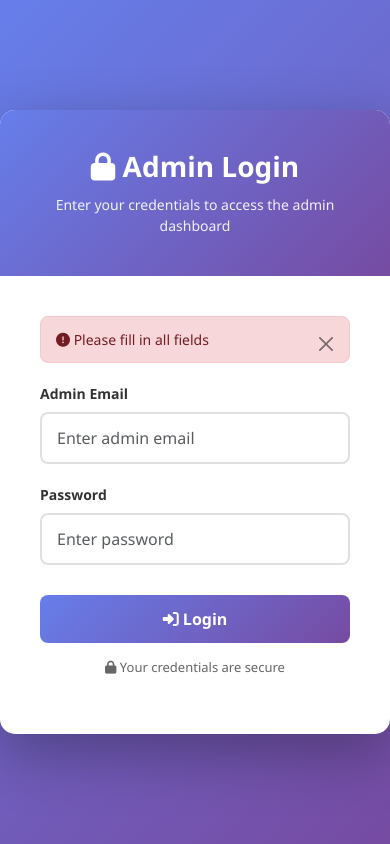
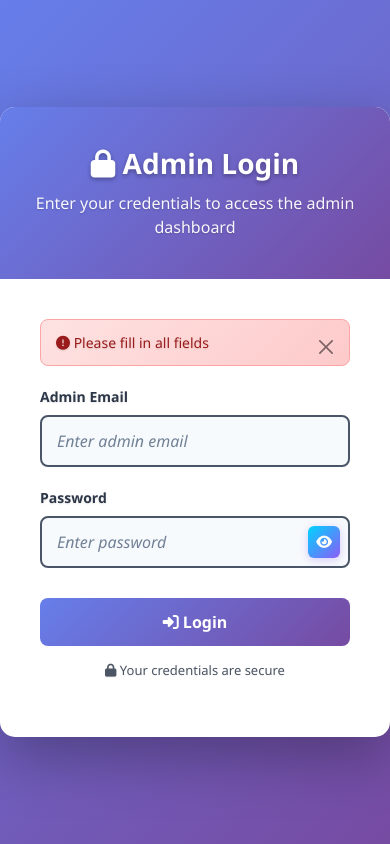
Before and after one commit to Ciontatenx83/Gamehuh, a website: page admin-login.html in a window 390 px wide. Both pictures are taken after a click on the button "Login". Drawn offline with nearby package versions, Linux system fonts and the light colour scheme.

Commit message:
Enhance password visibility and improve color scheme
✨ Added Show Password Toggle:
- Eye icon button to show/hide password
- Dynamic color change (blue/purple when hidden, red/orange when visible)
- Smooth hover animations and transitions
- Icon changes between eye and eye-slash

🎨 Improved Color Visibility:
- Enhanced text shadows for better readability
- Better contrast ratios for all text elements
- Vibrant gradient backgrounds for alerts
- Improved form control colors and placeholders
- Enhanced button hover states with glow effects

🔧 Technical Improvements:
- Clean CSS organization with proper sections
- Responsive password input container
- Better placeholder text styling
- Enhanced focus states and transitions

```diff
--- a/admin-login.html
+++ b/admin-login.html
@@ -54,11 +54,13 @@
             font-size: 28px;
             margin-bottom: 10px;
             font-weight: 700;
+            text-shadow: 0 2px 4px rgba(0, 0, 0, 0.3);
         }
 
         .login-header p {
-            font-size: 14px;
-            opacity: 0.9;
+            font-size: 16px;
+            opacity: 0.95;
+            text-shadow: 0 1px 2px rgba(0, 0, 0, 0.2);
             margin: 0;
         }
 
@@ -73,28 +75,88 @@
 
         .form-label {
             font-weight: 600;
-            color: #333;
+            color: #2d3748;
             margin-bottom: 8px;
             display: block;
             font-size: 14px;
+            text-shadow: 0 1px 2px rgba(0, 0, 0, 0.1);
         }
 
         .form-control {
-            border: 2px solid #e0e0e0;
+            border: 2px solid #4a5568;
+            background: #f7fafc;
+            color: #2d3748;
             border-radius: 8px;
             padding: 12px 15px;
             font-size: 16px;
             transition: all 0.3s ease;
+            font-weight: 500;
         }
 
         .form-control:focus {
             border-color: #667eea;
+            background: #ffffff;
+            color: #2d3748;
             box-shadow: 0 0 0 3px rgba(102, 126, 234, 0.1);
             outline: none;
         }
 
+        .form-control::placeholder {
+            color: #718096;
+            font-style: italic;
+        }
+
         .form-control.error {
             border-color: #dc3545;
+        }
+
+        /* Password Input Container */
+        .password-input-container {
+            position: relative;
+            display: flex;
+            align-items: center;
+        }
+
+        .password-input-container .form-control {
+            padding-right: 45px;
+            width: 100%;
+        }
+
+        .password-toggle-btn {
+            position: absolute;
+            right: 10px;
+            background: linear-gradient(135deg, #00d4ff 0%, #8b5cf6 100%);
+            border: none;
+            border-radius: 6px;
+            color: white;
+            width: 32px;
+            height: 32px;
+            display: flex;
+            align-items: center;
+            justify-content: center;
+            cursor: pointer;
+            transition: all 0.3s ease;
+            font-size: 14px;
+            box-shadow: 0 2px 8px rgba(139, 92, 246, 0.3);
+        }
+
+        .password-toggle-btn:hover {
+            transform: scale(1.1);
+            box-shadow: 0 4px 12px rgba(139, 92, 246, 0.5);
+            background: linear-gradient(135deg, #00b8e6 0%, #7c3aed 100%);
+        }
+
+        .password-toggle-btn:active {
+            transform: scale(0.95);
+        }
+
+        .password-toggle-btn i {
+            transition: all 0.2s ease;
+        }
+
+        .password-toggle-btn:hover i {
+            color: #ffffff;
+            text-shadow: 0 0 8px rgba(255, 255, 255, 0.8);
         }
 
         /* Buttons */
@@ -158,29 +220,37 @@
         }
 
         .alert-danger {
-            background: #f8d7da;
-            color: #721c24;
-            border: 1px solid #f5c6cb;
+            background: linear-gradient(135deg, #fee2e2 0%, #fecaca 100%);
+            color: #991b1b;
+            border: 1px solid #fca5a5;
+            font-weight: 500;
+            text-shadow: 0 1px 2px rgba(0, 0, 0, 0.1);
         }
 
         .alert-info {
-            background: #d1ecf1;
-            color: #0c5460;
-            border: 1px solid #bee5eb;
+            background: linear-gradient(135deg, #dbeafe 0%, #bfdbfe 100%);
+            color: #1e40af;
+            border: 1px solid #93c5fd;
+            font-weight: 500;
+            text-shadow: 0 1px 2px rgba(0, 0, 0, 0.1);
         }
 
         .alert-success {
-            background: #d4edda;
-            color: #155724;
-            border: 1px solid #c3e6cb;
+            background: linear-gradient(135deg, #dcfce7 0%, #bbf7d0 100%);
+            color: #166534;
+            border: 1px solid #86efac;
+            font-weight: 500;
+            text-shadow: 0 1px 2px rgba(0, 0, 0, 0.1);
         }
 
         .info-text {
             font-size: 13px;
-            color: #666;
+            color: #4b5563;
             text-align: center;
             margin-top: 15px;
             line-height: 1.5;
+            font-weight: 500;
+            text-shadow: 0 1px 2px rgba(0, 0, 0, 0.05);
         }
     </style>
 </head>
@@ -205,7 +275,12 @@
 
             <div class="form-group">
                 <label class="form-label" for="adminPassword">Password</label>
-                <input type="password" class="form-control" id="adminPassword" placeholder="Enter password" required>
+                <div class="password-input-container">
+                    <input type="password" class="form-control" id="adminPassword" placeholder="Enter password" required>
+                    <button type="button" class="password-toggle-btn" onclick="togglePassword()" title="Show/Hide Password">
+                        <i class="fas fa-eye" id="passwordToggleIcon"></i>
+                    </button>
+                </div>
             </div>
 
             <button class="btn-login" onclick="handleLogin()">
@@ -411,6 +486,29 @@
         }
 
         // ========================================
+        // PASSWORD VISIBILITY TOGGLE
+        // ========================================
+        function togglePassword() {
+            const passwordInput = document.getElementById('adminPassword');
+            const toggleIcon = document.getElementById('passwordToggleIcon');
+            const toggleBtn = document.querySelector('.password-toggle-btn');
+
+            if (passwordInput.type === 'password') {
+                passwordInput.type = 'text';
+                toggleIcon.classList.remove('fa-eye');
+                toggleIcon.classList.add('fa-eye-slash');
+                toggleBtn.title = 'Hide Password';
+                toggleBtn.style.background = 'linear-gradient(135deg, #ff6b6b 0%, #ee5a24 100%)';
+            } else {
+                passwordInput.type = 'password';
+                toggleIcon.classList.remove('fa-eye-slash');
+                toggleIcon.classList.add('fa-eye');
+                toggleBtn.title = 'Show Password';
+                toggleBtn.style.background = 'linear-gradient(135deg, #00d4ff 0%, #8b5cf6 100%)';
+            }
+        }
+
+        // ========================================
         // INIT
         // ========================================
         document.addEventListener('DOMContentLoaded', function () {
```
